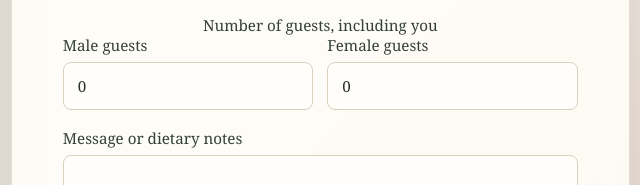
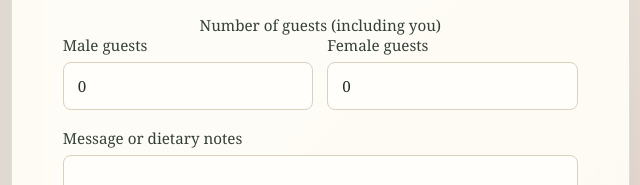
Before and after one commit to shaheerh563/shaheerandgulwish, a plain HTML site: page index.html in a window 1280 px wide. Shown: the part 511-696 px from the top of the page, 600-1240 px from the left. Drawn offline with Linux system fonts and the light colour scheme.

Commit message:
Update shared guest count label

```diff
--- a/index.html
+++ b/index.html
@@ -66,7 +66,7 @@
           </fieldset>
 
           <fieldset id="guestGroup" class="guest-group">
-            <legend>Number of guests, including you</legend>
+            <legend>Number of guests (including you)</legend>
             <div class="field-grid">
               <label>
                 Male guests
```
